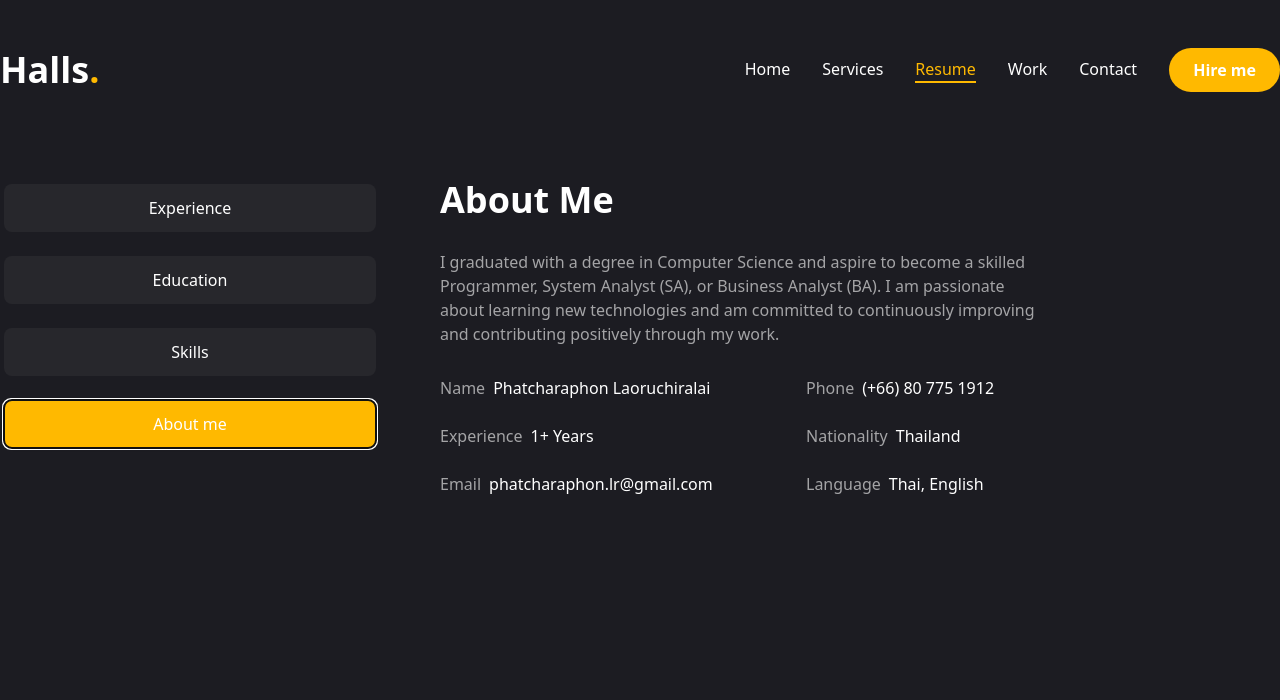
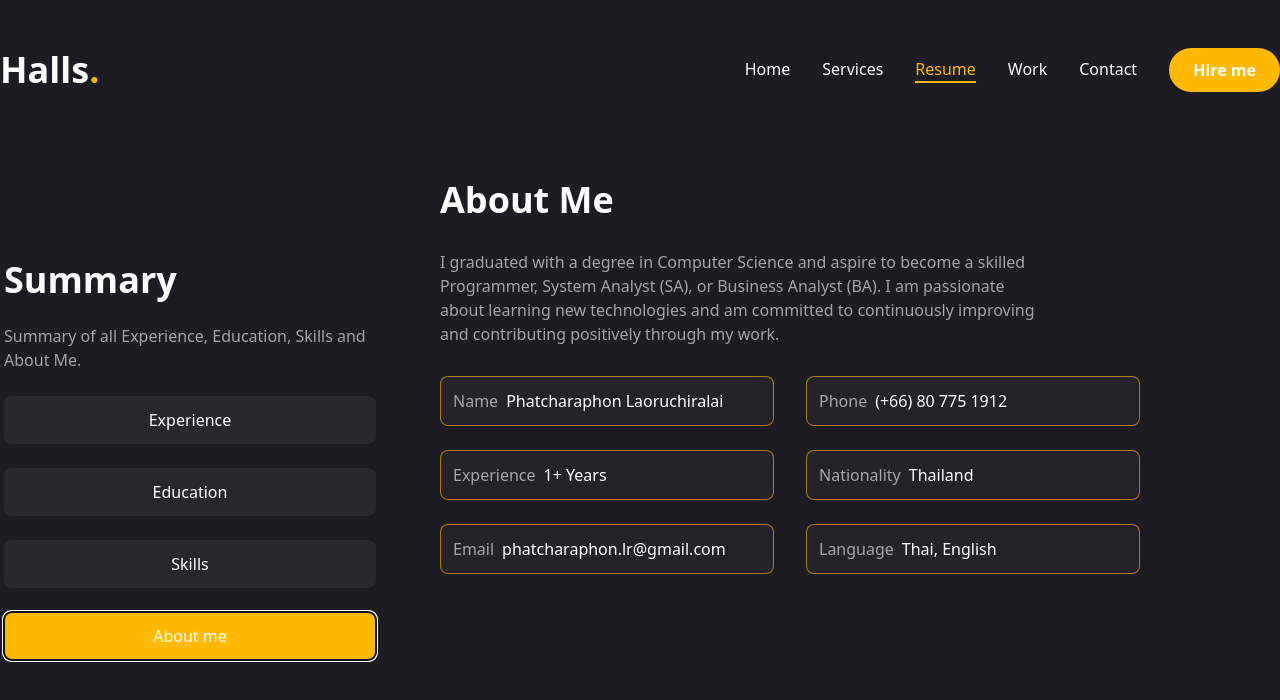
Before and after one commit to Luk4om/Phatcharaphon_Portfolio, a Next.js app: page /resume in a window 1280 px wide. Both pictures are taken after a click on the tab "About me". Shown: the top 700 px of the page. Built offline with nearby package versions, Linux system fonts and the light colour scheme.

Commit message:
Enhance resume page layout and styling. Added summary section, improved tab alignment, and integrated scrollable area for skills list. Updated styling for about section items.

```diff
--- a/app/resume/page.jsx
+++ b/app/resume/page.jsx
@@ -173,8 +173,12 @@ const Resume = () => {
       <div className="container mx-auto">
         <Tabs
           defaultValue="experience"
-          className="flex flex-col xl:flex-row gap-[60px]">
+          className="flex flex-col xl:flex-row gap-[60px] justify-center items-center">
           <TabsList className="flex flex-col w-full max-w-[380px] mx:auto xl:mx-0 gap-6">
+            <h3 className="text-4xl font-bold">Summary</h3>
+            <p className="max-w-[600px] text-white/60 mx-auto xl:mx-0">
+              Summary of all Experience, Education, Skills and About Me.
+            </p>
             <TabsTrigger value="experience">Experience</TabsTrigger>
             <TabsTrigger value="education">Education</TabsTrigger>
             <TabsTrigger value="skills">Skills</TabsTrigger>
@@ -235,11 +239,12 @@ const Resume = () => {
             </TabsContent>
             {/* skills */}
             <TabsContent value="skills" className="w-full h-full">
-              <div className="flex flex-col gap-[30px] ">
+              <div className="flex flex-col gap-[30px]">
                 <div className="flex flex-col gap-[30px] text-center xl:text-left">
                   <h3 className="text-4xl font-bold">{skills.title}</h3>
                   <p className="max-w-[600px] text-white/60 mx-auto xl:mx-0">{skills.description}</p>
                 </div>
+                <ScrollArea className="h-[400px]">
                   <ul className="grid grid-cols-2 sm:grid-cols-3 md:grid-cols-4 gap-4 xl:gap-[30px]">
                     {skills.skillslist.map((skill, index) => {
                       return (
@@ -260,6 +265,7 @@ const Resume = () => {
                       )
                     })}
                   </ul>
+                </ScrollArea>
               </div>
             </TabsContent>
             {/* about */}
@@ -271,7 +277,7 @@ const Resume = () => {
                   {about.info.map((item, index) => (
                     <li
                       key={index}
-                      className="flex items-center gap-2"
+                      className="flex items-center gap-2 border border-amber-400/60 rounded-lg p-3 bg-[#232329]"
                     >
                       <span className="text-white/60 text-base">{item.fieldName}</span>
                       <span className="text-white text-base">{item.fieldValue}</span>
```
Lines whose indentation alone changed are shown as unchanged.
